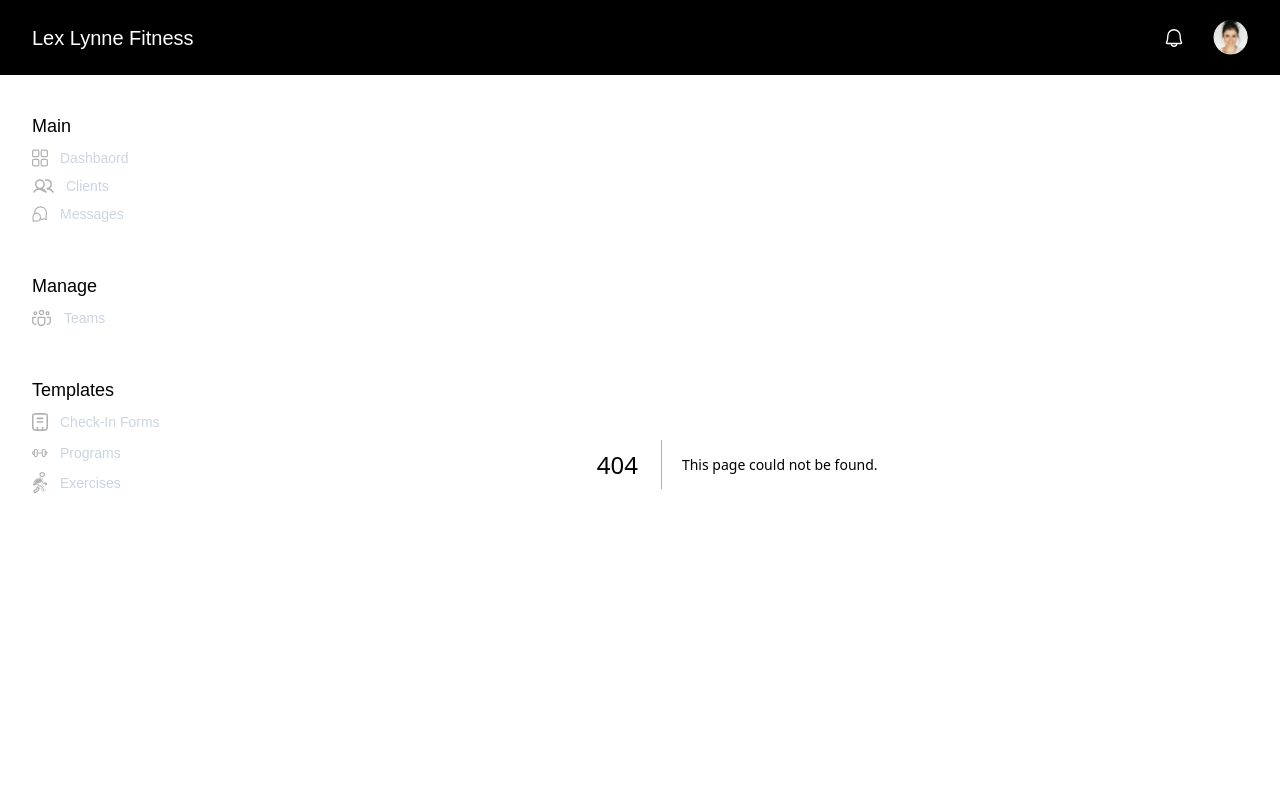
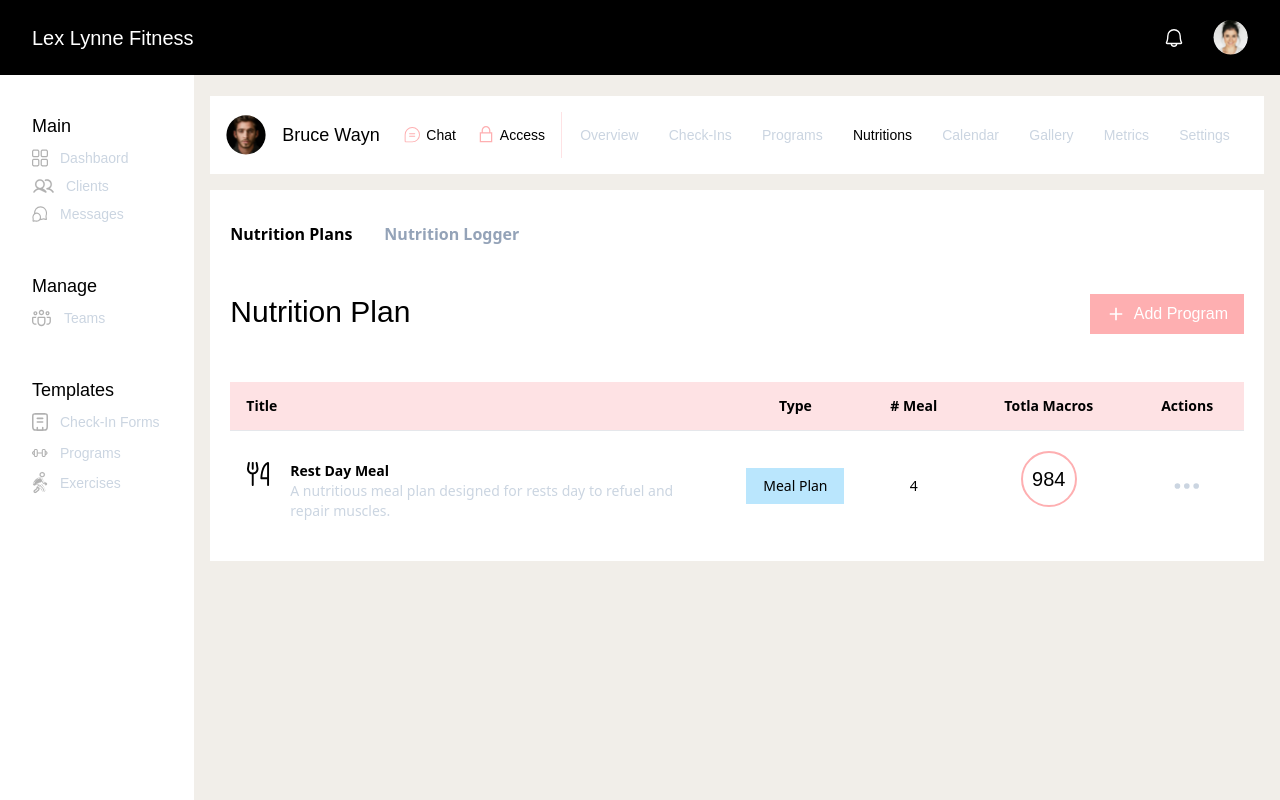
Before and after one commit to asfarmunir/Lex-Lynn-Fitness, a Next.js app: page /client/1/nutritions in a window 1280 px wide. Before the commit this address had no page. Built offline with nearby package versions, Linux system fonts and the light colour scheme; a web font is replaced by a local one.

Commit message:
nutrition page added

```diff
--- /dev/null
+++ b/app/(root)/client/[id]/nutritions/page.tsx
@@ -0,0 +1,131 @@
+"use client";
+import Image from "next/image";
+import React from "react";
+import ClientNavbar from "@/components/shared/ClientNavbar";
+import { IoMdAdd } from "react-icons/io";
+import {
+  Table,
+  TableBody,
+  TableCaption,
+  TableCell,
+  TableHead,
+  TableHeader,
+  TableRow,
+} from "@/components/ui/table";
+
+import {
+  DropdownMenu,
+  DropdownMenuContent,
+  DropdownMenuSeparator,
+  DropdownMenuTrigger,
+} from "@/components/ui/dropdown-menu";
+
+import { BsThreeDots } from "react-icons/bs";
+import { RiDeleteBin3Line, RiInboxArchiveLine } from "react-icons/ri";
+import Link from "next/link";
+
+const Page = ({ params: { id } }: { params: { id: string } }) => {
+  return (
+    <main className=" flex max-h-screen overflow-y-auto overflow-x-hidden flex-col mb-12 pb-12 gap-4 w-full items-start  justify-start">
+      <ClientNavbar id={id} />
+      <div className=" bg-white flex mb-12 p-5 flex-col w-full items-start  justify-start">
+        <div className="flex items-center gap-8 mt-3 mb-12">
+          <Link
+            href={`/client/${id}/nutritions`}
+            className="font-sans cursor-pointer font-semibold"
+          >
+            Nutrition Plans
+          </Link>
+          <Link
+            href={`/client/${id}/nutritions/logger`}
+            className="font-sans text-slate-400 cursor-pointer font-semibold"
+          >
+            Nutrition Logger
+          </Link>
+        </div>
+        <div className=" w-full flex items-start  justify-between mb-10">
+          <div>
+            <h2 className=" text-xl lg:text-3xl mb-3">Nutrition Plan</h2>
+          </div>
+          <button className=" flex text-white py-2 px-4 text-sm lg:text-base text-nowrap   gap-2 items-center justify-start bg-primary-50 ">
+            <IoMdAdd className="text-base lg:text-xl" />
+            Add Program
+          </button>{" "}
+        </div>
+        <section className=" w-full">
+          <Table className=" min-w-[900px]">
+            <TableHeader className=" bg-primary">
+              <TableRow>
+                <TableHead className=" text-black font-sans font-bold w-[500px] text-start  ">
+                  Title
+                </TableHead>
+                <TableHead className=" text-black font-bold font-sans pl-4 text-center ">
+                  Type
+                </TableHead>
+                <TableHead className=" text-black font-bold font-sans pl-4 text-center  ">
+                  # Meal
+                </TableHead>
+                <TableHead className=" text-black font-sans font-bold pl-4 text-center  ">
+                  Totla Macros
+                </TableHead>
+                <TableHead className=" text-black font-sans font-bold pl-4 text-center  ">
+                  Actions
+                </TableHead>
+              </TableRow>
+            </TableHeader>
+            <TableBody>
+              <TableRow className=" ">
+                <TableCell className="flex items-start w-[500px]  gap-5 py-5  justify-start ">
+                  <Image
+                    src="/icons/meal.svg"
+                    alt="meal"
+                    width={25}
+                    height={25}
+                  />
+                  <Link href={"/client/1"} className="flex flex-col">
+                    <h2 className=" font-sans font-semibold">Rest Day Meal</h2>
+                    <p className="text-slate-300 text-sm  font-sans">
+                      A nutritious meal plan designed for rests day to refuel
+                      and repair muscles.{" "}
+                    </p>
+                  </Link>
+                </TableCell>
+                <TableCell className="text-center py-5">
+                  <p className="py-2 bg-sky-200 font-sans text-center">
+                    Meal Plan
+                  </p>
+                </TableCell>
+
+                <TableCell className="py-5 text-center font-sans">4</TableCell>
+                <TableCell className="flex justify-center py-5 ">
+                  <p className="border-2  border-primary-50 pt-3 text-xl w-14 h-14 text-center  rounded-full ">
+                    984
+                  </p>
+                </TableCell>
+                <TableCell className="text-center py-5">
+                  <DropdownMenu>
+                    <DropdownMenuTrigger asChild>
+                      <BsThreeDots className=" text-3xl hover:bg-slate-100 hover:cursor-pointer  text-slate-300 w-full" />
+                    </DropdownMenuTrigger>
+                    <DropdownMenuContent className=" ml-20 z-40 -mt-1 p-5  gap-3 bg-white rounded-none shadow w-32 flex flex-col items-start justify-start">
+                      <button className=" hover:bg-slate-50 inline-flex items-center gap-2 ">
+                        <RiInboxArchiveLine className=" text-xl " />
+                        <span>Archive</span>
+                      </button>
+                      <button className=" inline-flex hover:bg-slate-50 text-red-500 items-center gap-2 ">
+                        <RiDeleteBin3Line className=" text-xl " />
+                        <span>Delete</span>
+                      </button>
+                    </DropdownMenuContent>
+                  </DropdownMenu>
+                </TableCell>
+              </TableRow>
+            </TableBody>
+          </Table>
+        </section>
+      </div>
+    </main>
+  );
+};
+
+export default Page;
--- a/app/page.tsx
+++ b/app/page.tsx
@@ -105,7 +105,7 @@ export default function Home() {
                 paddingAngle={0}
                 radius={50}
                 startAngle={280}
-                background="slategray"
+                background="#F1EEE9"
                 viewBoxSize={[100, 100]}
               />
               <div className=" flex flex-col items-center justify-center gap-3">
```
Also changed, not shown: public/icons/meal.svg (added).
